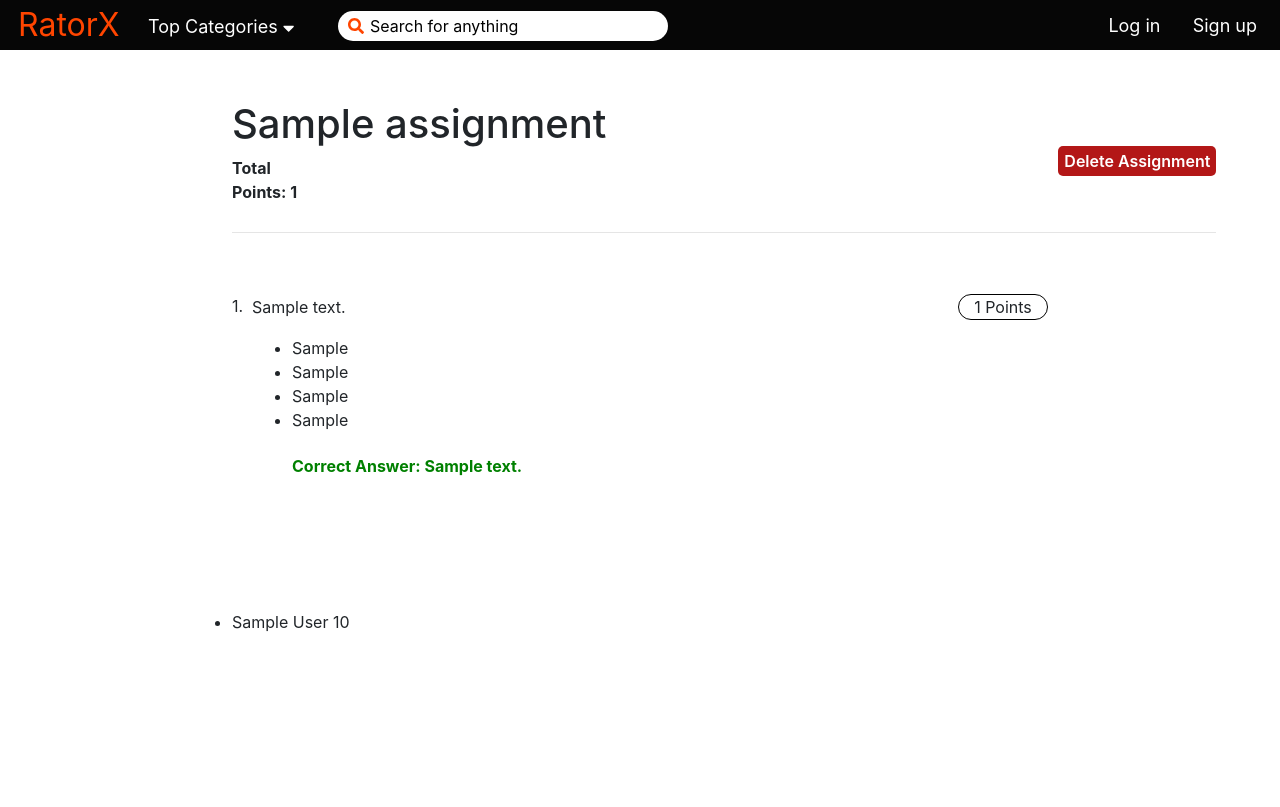
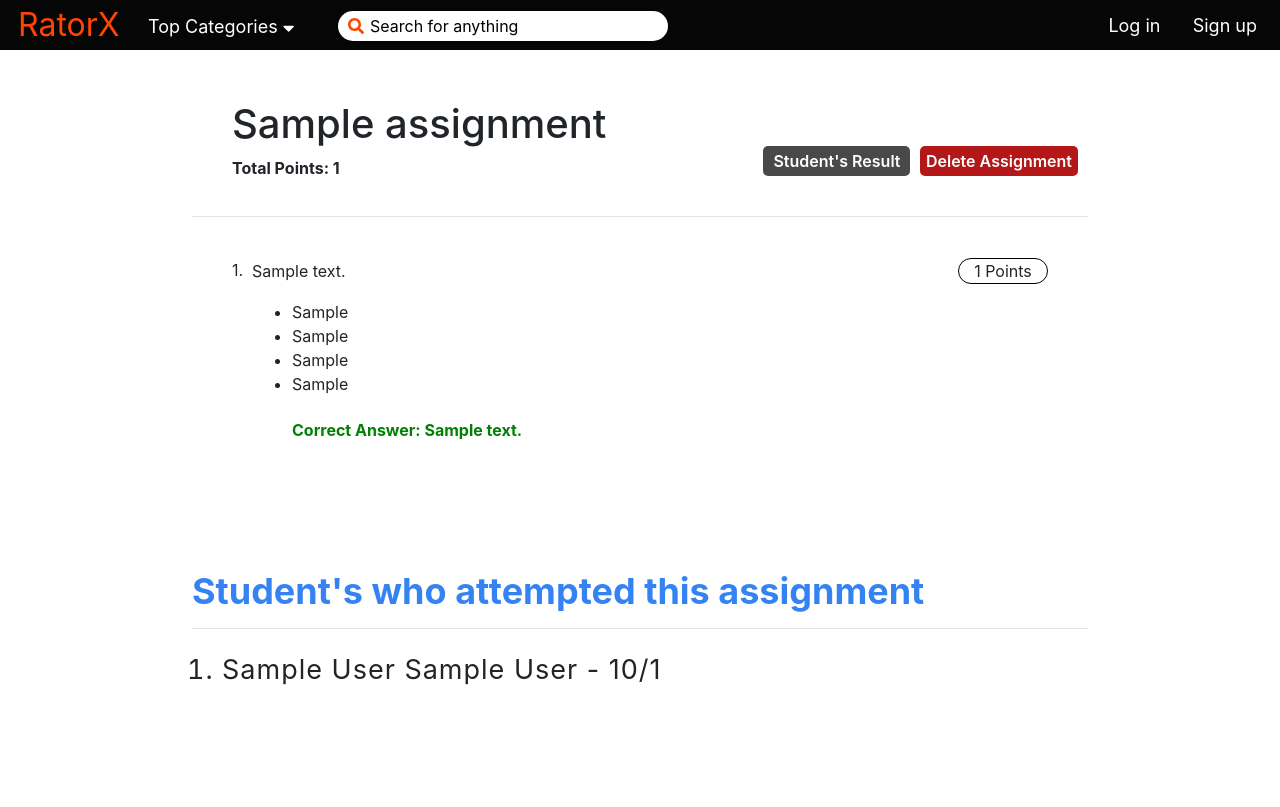
Before and after one commit to Fanoflix/Self-Evaluation-Website-Project, a Flask app: page /classrooms/delete_classroom_assignments/1/1 in a window 1280 px wide. Before the commit the page ends 632 px from the top, so only its background shows below. Run offline with Flask 2, Linux system fonts and the light colour scheme; tables that the repository leaves empty hold one stand-in row (values such as "Sample post"); some libraries are stand-ins or nearby versions; some web fonts are replaced.

Commit message:
Version 2.0

```diff
--- a/myproject/classrooms/templates/classrooms/delete_assignment_classroom.html
+++ b/myproject/classrooms/templates/classrooms/delete_assignment_classroom.html
@@ -6,10 +6,14 @@
         <div class="attempt_page_heading">
             <h1>{{assignment_data[0].assignment.assignment_name}}</h1>
             <div class = "delete_and_points">
-                <p style="font-weight: bold">Total Points: {{total_points}}</p>
-                {{ form.submit( class = "delete_assignment_btn")}}
+                <p style="font-weight: bold; width:200px;">Total Points: {{total_points}}</p>
+                <div>
+                    <a href="#down-here"> Student's Result</a>
+                    {{ form.submit( class = "delete_assignment_btn")}}
+                </div>
+
             </div>
-            <hr style = "height:5px;">
+            <hr style = "height:1px; margin:0">
         </div>
 
         <div class="attempt_page_solving">
@@ -53,14 +57,22 @@
             </form>
         </div>
 
-        <div style="margin-top: 60px;">
-            <ul>
-                {% for result in student_results %}
-                    <li>
-                        <p> {{ result.student.student_fname}} {{ result.student.student_lname}} {{result.points}}</p>
-                    </li>
-                {% endfor %}
-            </ul>
+        <div class="display_class_student_wrapper alternate" id="down-here">
+            <div class="heading">
+                Student's who attempted this assignment
+                <hr style="height: 1px; margin:0; margin-top:10px">
+            </div>
+            <div class="students_list">
+                <ol>
+                    {% for result in student_results %}
+                        <li>
+                            <p> {{result.student.student_uname}} {{result.student.student_fname|capitalize}} {{result.student.student_lname|capitalize}} {{ "-"}} {{result.points }}{{"/"}}{{total_points}}</p>
+                        </li>
+                    {% endfor %}
+
+                </ol>
+
+            </div>
         </div>
 
    </div>
--- a/myproject/classrooms/templates/classrooms/display_classroom.html
+++ b/myproject/classrooms/templates/classrooms/display_classroom.html
@@ -38,7 +38,7 @@
                     Due: {{ all_deadline_days[loop.index0] }} at {{ all_deadline_dates[loop.index0] }}
                 </div>
                 <div class="rate_review">
-                    <div class = "rating"> {{"$%.1f"|format(assignment.assignment_rating)}}</div>
+                    <div class = "rating"> {{"%.1f"|format(assignment.assignment_rating)}}</div>
                     <div class = "reviews"> ({{assignment.assignment_no_of_reviews}}) </div>
                 </div>
                 <div class="price">Free</div>
--- a/myproject/classrooms/templates/classrooms/student_list_classrooms.html
+++ b/myproject/classrooms/templates/classrooms/student_list_classrooms.html
@@ -33,9 +33,9 @@
                         <ul>
                             <li>
                                 <div>
-                                    <p class = "due_date"> Due {{ assignment[2] }} at {{ assignment[1] }}</p>
+                                    <p class = "due_date"> Due {{ assignment[3] }} at {{ assignment[2] }}</p>
 
-                                    <p> <a class = "when_due" href="#">{{ assignment[0] }}</a></p>
+                                    <p> <a class = "when_due" href="{{url_for('classrooms.solve_classroom_assignment' , classroom_id = classroom[0], assignment_id = assignment[0] )}}">{{ assignment[1] }}</a></p>
                                 </div>
                             </li>
                         </ul>
--- a/myproject/classrooms/views.py
+++ b/myproject/classrooms/views.py
@@ -56,7 +56,6 @@ def teacher_class_list():
         total_assignments.append(available_assignments)
         available_assignments = []
 
-    print(total_assignments)
     return render_template('teacher_list_classrooms.html', all_classrooms = all_classrooms, total_assignments = total_assignments, teacher_object = g.whichTeacher, searchForm = searchForm, teacherLoggedIn = g.teacherLoggedIn)
 
 @classrooms_blueprint.route('/student_classrooms',  methods=['GET', 'POST'])
@@ -85,13 +84,32 @@ def student_class_list():
 
     for classroom in classrooms:
         for assignments in Assignments_in_Classroom.query.filter_by(classroom_id = int(classroom.classroom_id)).all():
-                date=str(assignments.deadline)
-                day = datetime.datetime.strptime(date, '%Y-%m-%d %H:%M:%S').weekday()
-                temp.append(assignments.assignment.assignment_name)
-                temp.append(assignments.deadline.strftime("%I:%M %p"))
-                temp.append(day_name[day])
-                available_assignments.append(temp)
-                temp = []
+
+            assignment_already_solved = Solved_Classroom_Assignment.query.filter(
+                                    and_(
+                                            Solved_Classroom_Assignment.classroom_id.like(classroom.classroom.id),
+                                            Solved_Classroom_Assignment.assignment_id.like(assignments.assignment_id),
+                                            Solved_Classroom_Assignment.student_id.like(current_user.id),
+                                    )
+                                ).first()
+
+            today = datetime.datetime.today()
+            deadline = assignments.deadline
+
+            check_month_year_today = today.strftime("%Y-%m")
+            check_month_year_deadline = deadline.strftime("%Y-%m")
+
+
+            if check_month_year_today == check_month_year_deadline and assignment_already_solved == None:
+                if ( (int(deadline.strftime("%d")) - int(today.strftime("%d"))) <= 7) and ( (int(deadline.strftime("%d")) - int(today.strftime("%d"))) >= 0):
+                    date=str(assignments.deadline)
+                    day = datetime.datetime.strptime(date, '%Y-%m-%d %H:%M:%S').weekday()
+                    temp.append(assignments.assignment.id)
+                    temp.append(assignments.assignment.assignment_name)
+                    temp.append(deadline.strftime("%I:%M %p"))
+                    temp.append(day_name[day])
+                    available_assignments.append(temp)
+                    temp = []
 
         total_assignments.append(available_assignments)
         available_assignments = []
@@ -159,9 +177,7 @@ def display_classroom(classroom_id):
         form = StudentJoinClassroom()
 
         if already_in_class == None:
-            print("!already_in_class")
             if form.validate_on_submit():
-                print("in form")
                 student = Students_in_Classroom(int(classroom_id), current_user.id)
                 db.session.add(student)
                 db.session.commit()
@@ -337,13 +353,10 @@ def solve_classroom_assignment(assignment_id,classroom_id):
         if assignment_already_solved == None:
             # then check whether student has passed or failed
             if  (questions[0].assignment.difficulty == 'expert') and (earned_points >= (total_points*0.70) ):
-                print("Expere here")
                 passed = True
             elif (questions[0].assignment.difficulty == 'intermediate') and (earned_points >= (total_points*0.60) ):
-                print("Intermediate here")
                 passed = True
             elif (questions[0].assignment.difficulty == 'beginner') and (earned_points >= (total_points*0.50) ):
-                print("Beginning here")
                 passed = True
             else:
                 passed = False
--- a/myproject/static/style.css
+++ b/myproject/static/style.css
@@ -779,15 +779,31 @@ a{
     justify-content: space-between;
 }
 
+.attempt_page_heading .delete_and_points a{
+    position: relative;
+    top: -10px;
+    height: 30px;
+    border:none;
+    border-radius:5px;
+    background-color: rgb(73, 73, 73);
+    color:white;
+    font-size: 16px;
+    font-weight:600;
+    text-decoration: none;
+    padding: 5px 10px;
+    margin:0;
+}
+
 .delete_assignment_btn{
     position: relative;
     top: -10px;
     height: 30px;
-    margin-left:750px;
+    margin-left: 5px;
+    margin-right:10px;
     color:white;
     font-size: 16px;
     font-weight:600;
-    width:180px;
+    /* width:120px; */
     border:none;
     border-radius:5px;
     background-color: rgb(179, 23, 23);
@@ -1102,7 +1118,34 @@ a{
 .add_classroom_wrapper .add_classroom .form_btn:hover{
     transform: scale(0.99);
 }
-
+/* =====================================Display Class Students ======================================== */
+.display_class_student_wrapper{
+    width: 50%;
+    margin: 50px 25%;
+}
+
+.alternate{
+    width: 100%;
+    margin: 50px 0;
+    /* margin-bottom: 100px; */
+}
+
+.display_class_student_wrapper .heading{
+    font-size: 36px;
+    font-weight: 700;
+    color: rgb(53, 131, 242);
+}
+.display_class_student_wrapper .students_list ol{
+    margin:0;
+    padding: 0;
+    /* list-style: none; */
+    margin-left: 30px;
+    margin-top: 20px;
+    font-size: 27px;
+    font-weight: 400;
+    letter-spacing: 1px;
+
+}
 /* ====================================Add Assignment Section ========================================= */
 .add_assignment_wrapper{
     width: 70%;
--- a/myproject/templates/base.html
+++ b/myproject/templates/base.html
@@ -26,10 +26,10 @@
                 <ul>
                     <li><a class="brand" href="{{ url_for('index') }}">RatorX</a> </li>
                     <li>
-                        <div class="dropdown " onclick="myFunction2()">
+                        <div class="dropdown" onclick="myFunction2()">
                             <button class="dropbtn" style="display: flex;" >
-                                <a href="#myDropdown2" class="notBrand"> Top Categories</a>
-                                <i class="fa fa-caret-down" style="color: white; margin-left:5px; margin-top:15px"></i>
+                                <div   class="notBrand dropdown"> Top Categories</div>
+                                <i  class="fa fa-caret-down dropdown" style="color: white; margin-left:5px; margin-top:15px"></i>
                             </button>
                             <div class="dropdown-content dropdown-content2" id="myDropdown2">
                                     <a href="{{url_for('assignments.categories', category = 1 )}}">Database</a>
```
Also changed, not shown: myproject/classrooms/templates/classrooms/display_class_students.html (+15 -8 lines).
